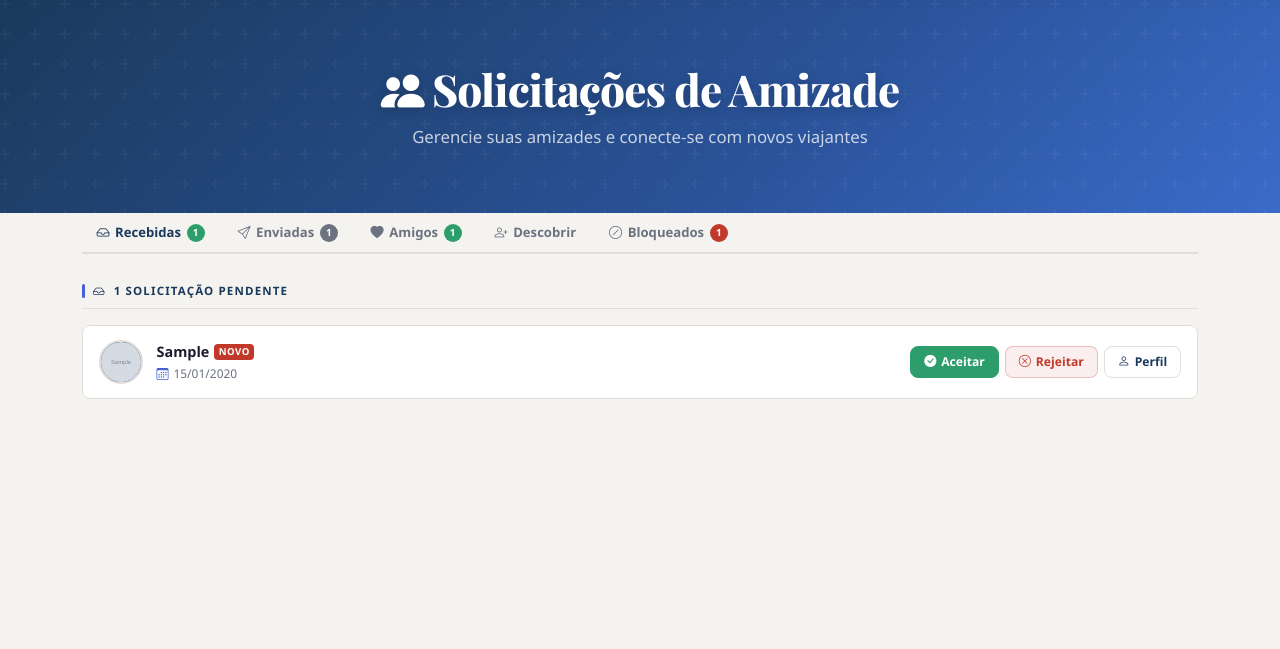
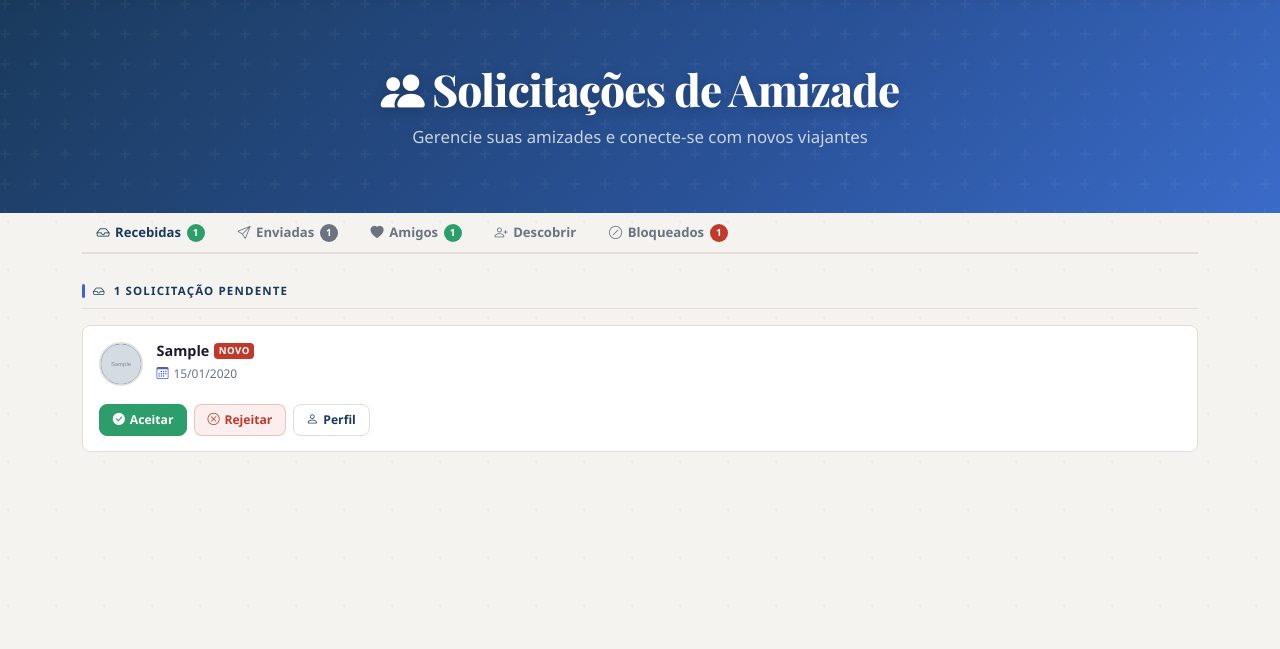
Before and after one commit to OPhaels/viajantes_conectados, a Django app: page /conexoes/solicitacoes/ in a window 1280 px wide. Shown: the part 68-717 px from the top of the page. Run offline with Django 5.2, Linux system fonts and the light colour scheme; a user stored in the database is signed in; tables that the repository leaves empty hold one stand-in row (values such as "Sample post"); grey boxes marked "Sample" are stand-in pictures; data that the repository does not hold is empty; some libraries are stand-ins or nearby versions.

Commit message:
fix: Responsivity

```diff
--- a/templates/conexoes/solicitacoes.html
+++ b/templates/conexoes/solicitacoes.html
@@ -51,7 +51,7 @@
 /* ── Card ── */
 .cx-card {
   display: flex;
-  align-items: center;
+  align-items: flex-start;
   gap: .85rem;
   padding: .9rem 1rem;
   background: var(--surface);
@@ -71,6 +71,7 @@
   display: flex; align-items: center; justify-content: center;
   flex-shrink: 0; overflow: hidden;
   border: 2px solid var(--border);
+  margin-top: .15rem;
 }
 .cx-avatar img { width: 100%; height: 100%; object-fit: cover; }
 
@@ -78,7 +79,8 @@
 .cx-info { flex: 1; min-width: 0; }
 .cx-name {
   font-weight: 700; font-size: .9rem; color: var(--text-main);
-  overflow: hidden; text-overflow: ellipsis; white-space: nowrap;
+  white-space: normal;
+  word-break: break-word;
 }
 .cx-meta {
   font-size: .75rem; color: var(--text-muted); margin-top: .2rem;
@@ -109,7 +111,8 @@
   gap: .4rem;
   flex-wrap: wrap;
   align-items: center;
-  flex-shrink: 0;
+  width: 100%;
+  margin-top: .25rem;
 }
 
 /* ── Botões ── */
```
